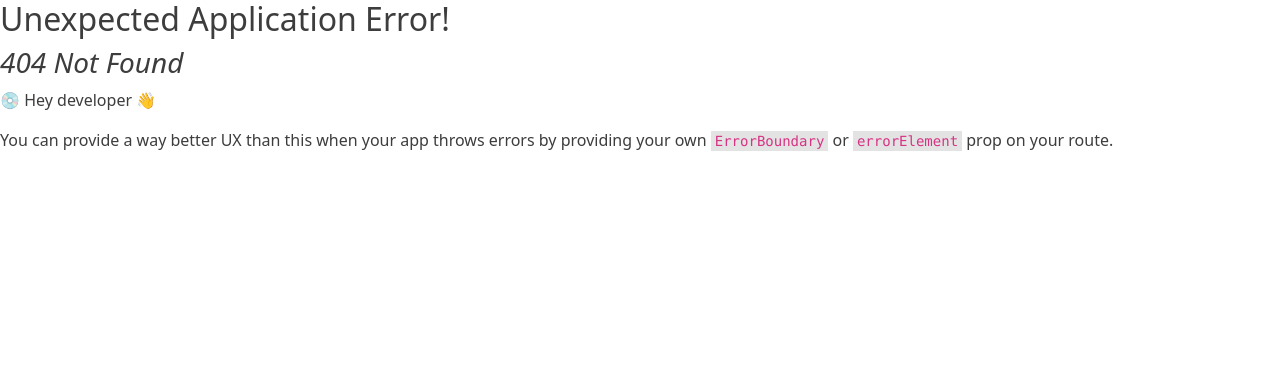
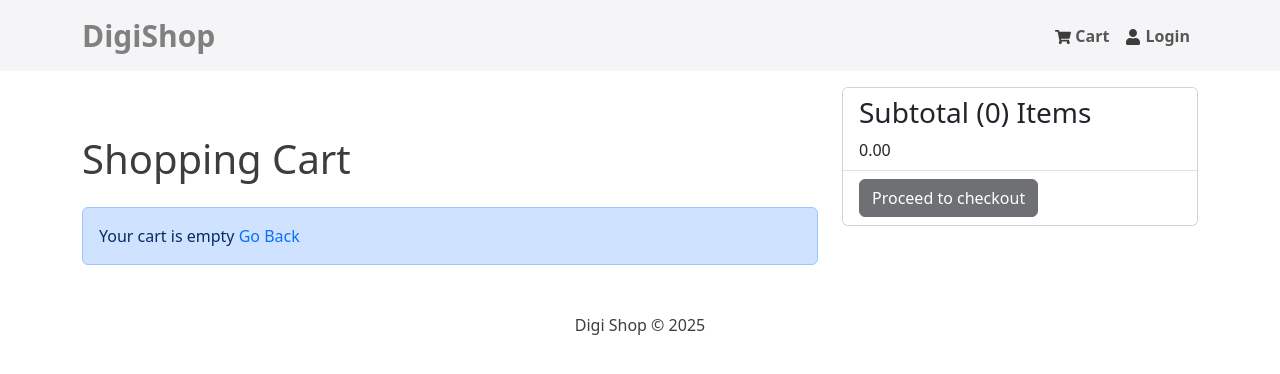
Before and after one commit to Shaqayeq-taheri/online-shop-demo, a React (Vite) app in the folder frontend/: page /cart in a window 1280 px wide. Before the commit this address had no page. Shown: the top 374 px of the page. Built offline with nearby package versions, Linux system fonts and the light colour scheme.

Commit message:
cart page created dispatches actions to cartSlice

```diff
--- a/frontend/src/main.jsx
+++ b/frontend/src/main.jsx
@@ -14,12 +14,14 @@ import "../node_modules/bootstrap/dist/css/bootstrap.min.css";
 import App from "./App.jsx";
 import Home from "./pages/Home.jsx";
 import ProductDetails from "./pages/ProductDetails.jsx";
+import CartDetails from "./pages/CartDetails.jsx";
 
 const router = createBrowserRouter(
     createRoutesFromElements(
         <Route path="/" element={<App />}>
             <Route index={true} path="/" element={<Home />} />
             <Route path="/product/:id" element={<ProductDetails />} />
+            <Route path="/cart" element={<CartDetails />} />
         </Route>
     )
 );
--- /dev/null
+++ b/frontend/src/pages/CartDetails.jsx
@@ -0,0 +1,123 @@
+import { Link, useNavigate } from "react-router-dom";
+import { useDispatch, useSelector } from "react-redux";
+import { addToCart } from "../../redux/slices/cartSlice";
+import { Col, Row, ListGroup, Image, Form, Button,Card } from "react-bootstrap";
+import { FaTrash } from "react-icons/fa";
+import Message from "../components/Message";
+
+function CartDetails() {
+    const navigate = useNavigate();
+    const dispatch = useDispatch();
+
+    const cart = useSelector((state) => state.cart);
+    const { cartItems } = cart;
+
+    const addToCartHandler =async (product, quantity)=>{
+        dispatch(addToCart({...product,quantity}))
+
+    }
+
+    return (
+        <Row className="justify-content-center">
+            <Col md={8}>
+                <h1 className="mt-5 mb-4 ">Shopping Cart</h1>
+
+                {cartItems.length === 0 ? (
+                    <Message>
+                        Your cart is empty{" "}
+                        <Link
+                            to="/"
+                            style={{ textDecoration: "none", color: "#0d6efd" }}
+                        >
+                            Go Back
+                        </Link>
+                    </Message>
+                ) : (
+                    <ListGroup variant="flush">
+                        {cartItems.map((item) => (
+                            <ListGroup.Item
+                                key={item._id}
+                                className="mb-3 p-3 bg-light shadow-sm rounded"
+                            >
+                                <Row className="align-items-center">
+                                    <Col md={2}>
+                                        <Image
+                                            src={item.image}
+                                            alt={item.name}
+                                            fluid
+                                            rounded
+                                        />
+                                    </Col>
+                                    <Col md={3}>
+                                        <Link
+                                            to={`/product/${item._id}`}
+                                            style={{
+                                                textDecoration: "none",
+                                                fontWeight: "bold",
+                                                color: "#333",
+                                            }}
+                                        >
+                                            {item.name}
+                                        </Link>
+                                    </Col>
+                                    <Col
+                                        md={2}
+                                        className="text-muted fw-semibold"
+                                    >
+                                        ${item.price}
+                                    </Col>
+                                    <Col md={2}>
+                                        <Form.Select
+                                            value={item.quantity}
+                                            onChange={(e) => {addToCartHandler(item,Number(e.target.value))}}
+                                            className="shadow-sm"
+                                        >
+                                            {[
+                                                ...Array(
+                                                    item.countInstock
+                                                ).keys(),
+                                            ].map((x) => (
+                                                <option
+                                                    key={x + 1}
+                                                    value={x + 1}
+                                                >
+                                                    {x + 1}
+                                                </option>
+                                            ))}
+                                        </Form.Select>
+                                    </Col>
+                                    <Col md={2}>
+                                        <Button
+                                            variant="light"
+                                            className="rounded shadow-sm"
+                                            title="Remove from cart"
+                                        >
+                                            <FaTrash />
+                                        </Button>
+                                    </Col>
+                                </Row>
+                            </ListGroup.Item>
+                        ))}
+                    </ListGroup>
+                )}
+            </Col>
+            <Col md={4}>
+            <Card>
+                <ListGroup variant="flush">
+                <ListGroup.Item>
+                    <h3>
+                        Subtotal ({cartItems.reduce((acc,item)=>item.quantity +acc,0)}) Items
+                    </h3>
+                    {cartItems.reduce((acc,item)=>item.quantity * item.price+ acc,0).toFixed(2)}
+                </ListGroup.Item>
+                <ListGroup.Item>
+                    <Button type="button" variant="dark" className="btn-block" disabled={cartItems.length===0}>Proceed to checkout</Button>
+                </ListGroup.Item>
+                </ListGroup>
+            </Card>
+            </Col>
+        </Row>
+    );
+}
+
+export default CartDetails;
--- a/frontend/src/pages/ProductDetails.jsx
+++ b/frontend/src/pages/ProductDetails.jsx
@@ -134,7 +134,7 @@ function ProductDetails() {
                                     <ListGroup.Item>
                                         <Row>
                                             <Col>Select the quantity</Col>
-                                            <Col><Form.Control as='select' value={quantity}
+                                            <Col><Form.Select as='select' value={quantity}
                                             onChange={(e)=>setQuantity(Number(e.target.value))}>
                                                 {
                                                     [...Array(product.countInstock).keys()].map((x)=>(
@@ -142,7 +142,7 @@ function ProductDetails() {
                                                                     {x+1}
                                                         </option>
                                                     ))  //creates an array with the size of the number of products, because we do not want to someone order a product which is more that numberinstock
-                                                }</Form.Control></Col>
+                                                }</Form.Select></Col>
                                         </Row>
                                     </ListGroup.Item>
                                 )}
```
